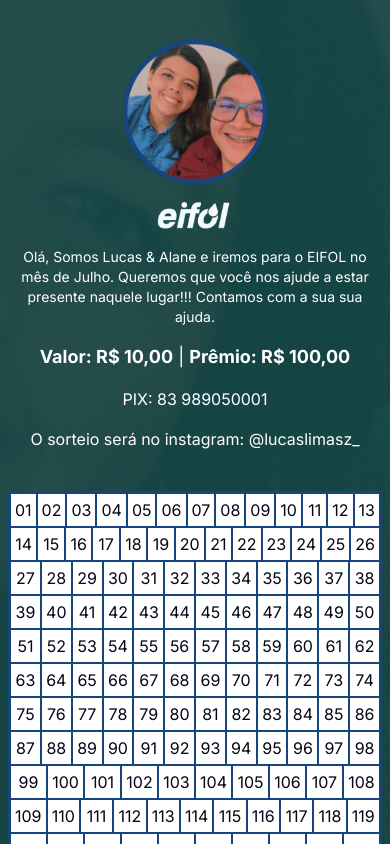
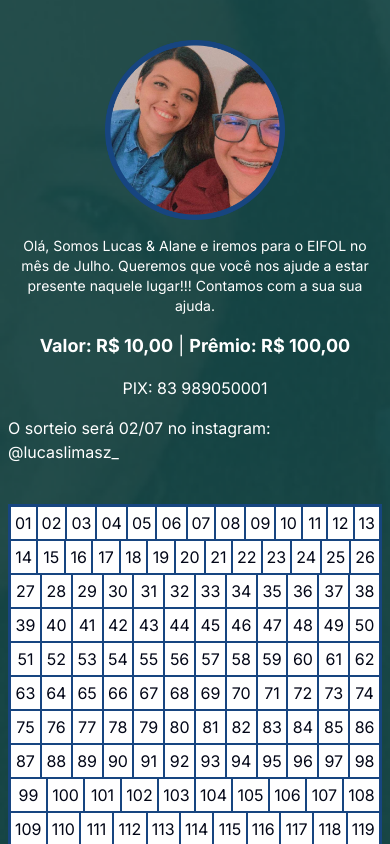
Before and after one commit to Lucaslimasz/minharifa, a Next.js app: page / in a window 390 px wide. Shown: the top 844 px of the page. Built offline with nearby package versions, Linux system fonts and the light colour scheme; no server answers; the database is empty.

Commit message:
responsive

```diff
--- a/src/app/page.tsx
+++ b/src/app/page.tsx
@@ -41,36 +41,38 @@ export default function Home() {
 
   return (
     <main className="flex min-h-screen flex-col items-center px-2 md:px-5 py-10 md:p-10">
-      <Image src="/perfil.png" alt="Eifol" width={180} height={180} className="w-36"/>
+      <div className="md:flex items-center gap-4">
         <Image
-        className="py-4"
-        src="/eifol.png"
+          src="/perfil.png"
           alt="Eifol"
-        width={80}
-        height={80}
+          width={180}
+          height={180}
+          className="m-auto mb-4"
         />
-
+        <div className="flex flex-col items-center max-w-lg">
           <p className="text-center text-sm max-w-xl md:text-lg">
-        Olá, Somos Lucas & Alane e iremos para o EIFOL no mês de Julho. Queremos
-        que você nos ajude a estar presente naquele lugar!!! Contamos com a
-        sua sua ajuda.
+            Olá, Somos Lucas & Alane e iremos para o EIFOL no mês de Julho.
+            Queremos que você nos ajude a estar presente naquele lugar!!!
+            Contamos com a sua sua ajuda.
           </p>
           <p className="text-lg pt-4 max-w-xl">
             <b>Valor: R$ 10,00</b> | <b>Prêmio: R$ 100,00</b>
           </p>
           <p className="text-base pt-4 max-w-xl">PIX: 83 989050001</p>
+        </div>
+      </div>
       <p className="text-base pt-4 max-w-xl">
-        O sorteio será no instagram: @lucaslimasz_
+        O sorteio será 02/07 no instagram: @lucaslimasz_
       </p>
       <section className="my-10 bg-white border-2 border-[#174580]">
         <div className="flex justify-center flex-wrap max-w-4xl text-slate-950">
           {data.map((item) => {
-            const alredyBought = numbers.includes(item.number)
+            const alredyBought = numbers.includes(item.number);
             return (
               <button
                 className={`flex-1 w-10 flex items-center justify-center
                 p-1 border md:p-2 md:border-2 border-[#174580]
-                ${alredyBought && 'text-xl'}
+                ${alredyBought && "text-xl"}
               `}
                 key={item.number}
                 onClick={() => handleSelectedNumber(item.number)}
```
Lines whose indentation alone changed are shown as unchanged.
